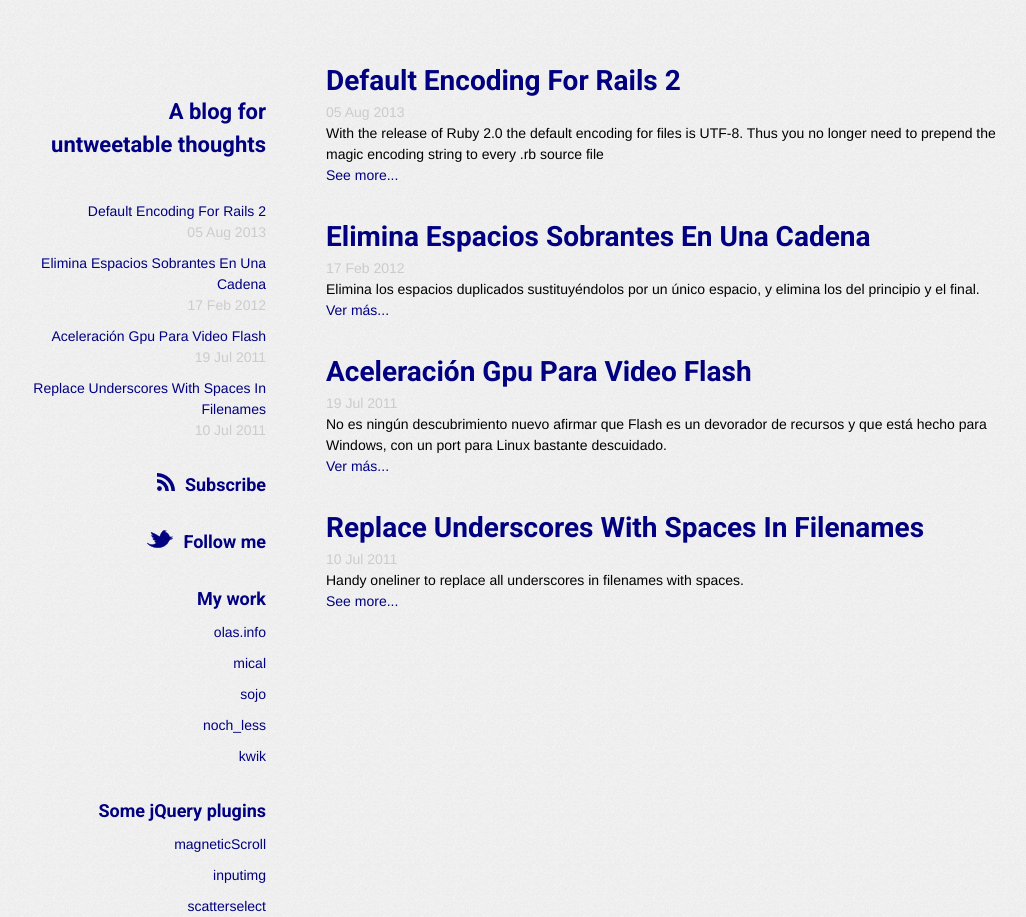
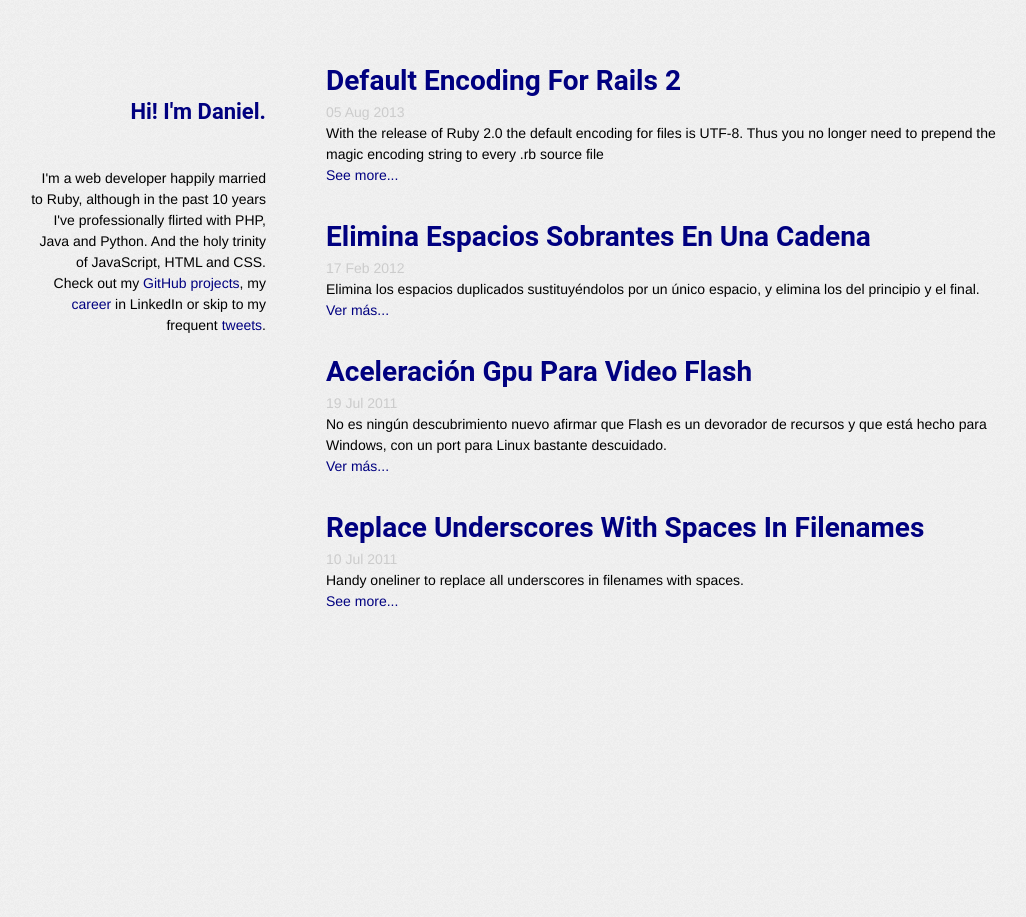
Before and after one commit to dncrht/dncrht.github.io, a Jekyll site: the page built from index.html, in a window 1280 px wide. Shown: the whole page, without its empty margins (124-1150 px from the left). Built offline with Jekyll 4.4.1, drawn with Linux system fonts in a browser that asks for light colours; Markdown is read by kramdown in place of the engine named in the settings.

Commit message:
No longer London based

```diff
--- a/_layouts/default.html
+++ b/_layouts/default.html
@@ -4,40 +4,25 @@
     <meta charset="UTF-8">
     <title>{{ site.title }}</title>
     <link rel="alternate" type="application/atom+xml" title="Atom feed" href="/feed.xml" />
-    <link href='http://fonts.googleapis.com/css?family=Roboto:700&subset=latin,latin-ext' rel='stylesheet' type='text/css'>
+    <link href='http://fonts.googleapis.com/css?family=Arvo:700' rel='stylesheet' type='text/css'>
+    <link href='http://fonts.googleapis.com/css?family=Open+Sans' rel='stylesheet' type='text/css'>
     <link rel="stylesheet" href="/public/syntax.css">
     <link rel="stylesheet" href="/public/main.css">
   </head>
   <body>
     <div class="centerer">
       <div class="navigation">
-        <h1><a href="/">A blog for<br>untweetable thoughts</a></h1>
+        <h1><a href="/">Hi! I'm Daniel.</a></h1>
 
-        <ul>
-          {% for post in site.posts %}
-          <li>
-            <a href="{{ post.url }}">{{ post.title }}</a>
-            <span class="date">{{ post.date | date_to_string }}</span>
-          </li>
-          {% endfor %}
-        </ul>
-
-        <h2 class="external"><span class="subscribe"></span><a href="/feed.xml" title="RSS">Subscribe</a></h2>
-        <h2 class="external"><span class="follow-me"></span><a href="http://twitter.com/dncrht/" title="Twitter">Follow me</a></h2>
-        <h2>My work</h2>
-        <ul>
-          <li><a href="http://olas.info/" title="the swell, wind and tide forecasts">olas.info</a></li>
-          <li><a href="http://mical.herokuapp.com/" title="register, manage and show your activities">mical</a></li>
-          <li><a href="http://sojofree.appspot.com/" title="merge your XMLX files online">sojo</a></li>
-          <li><a href="https://github.com/dncrht/noch_less" title="LESS GUI compiler for Linux">noch_less</a></li>
-          <li><a href="https://github.com/dncrht/kwik" title="wiki engine written in Rails">kwik</a></li>
-        </ul>
-        <h2>Some jQuery plugins</h2>
-        <ul>
-          <li><a href="https://github.com/dncrht/magneticScroll">magneticScroll</a></li>
-          <li><a href="https://github.com/dncrht/inputimg">inputimg</a></li>
-          <li><a href="https://github.com/dncrht/scatterselect">scatterselect</a></li>
-        </ul>
+        <p>
+          I'm a web developer happily married to Ruby, although in the past 10 years I've professionally flirted with PHP, Java and Python.
+          And the holy trinity of JavaScript, HTML and CSS.
+        </p>
+        <p>
+          Check out my <a href="https://github.com/dncrht/" title="GitHub">GitHub projects</a>,
+          my <a href="https://www.linkedin.com/in/dncrht" title="LinkedIn">career</a> in LinkedIn or
+          skip to my frequent <a href="https://twitter.com/dncrht" title="Twitter">tweets</a>.
+        </p>
       </div>
       <div class="content">
         {{ content }}
```
